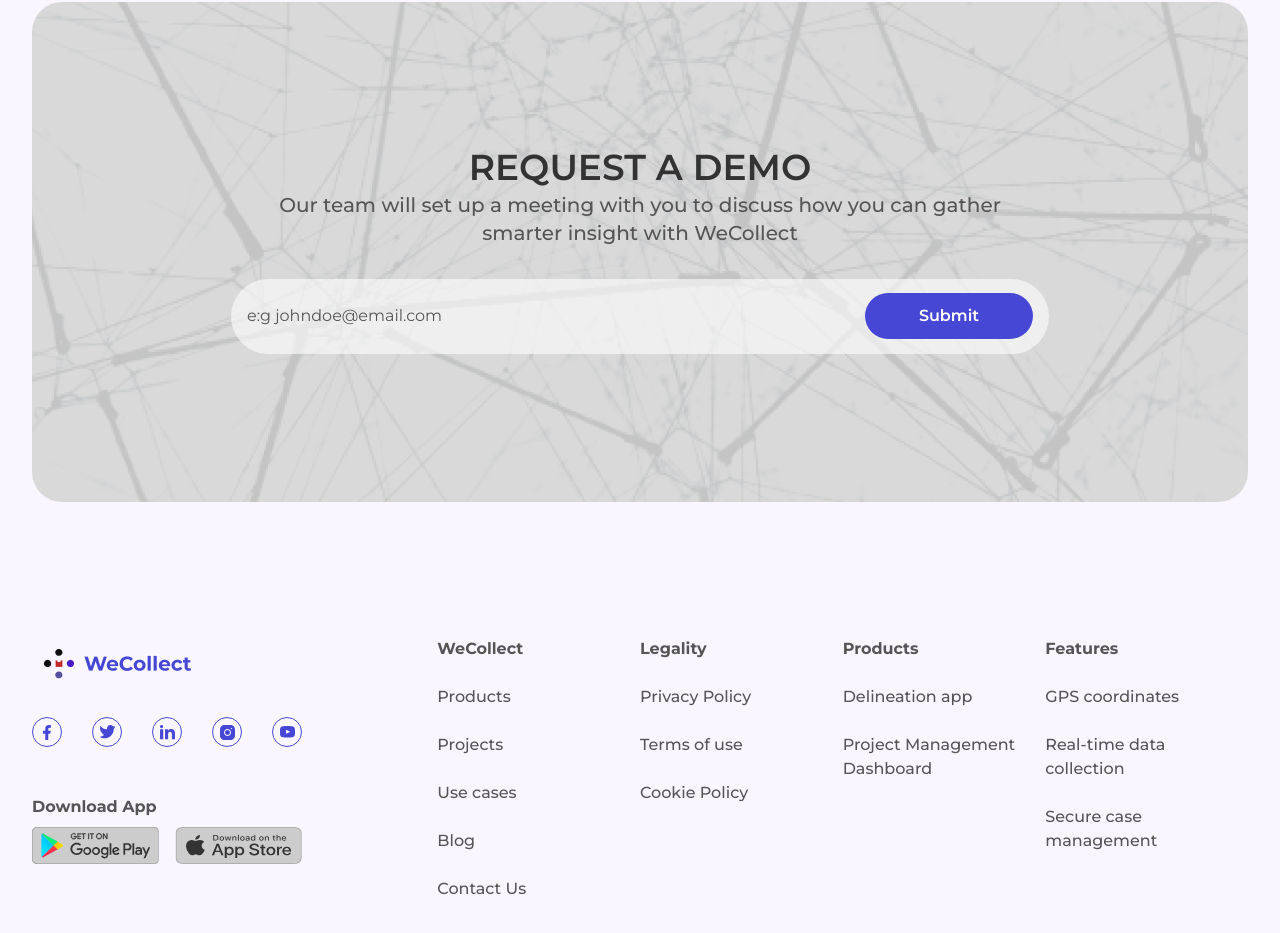
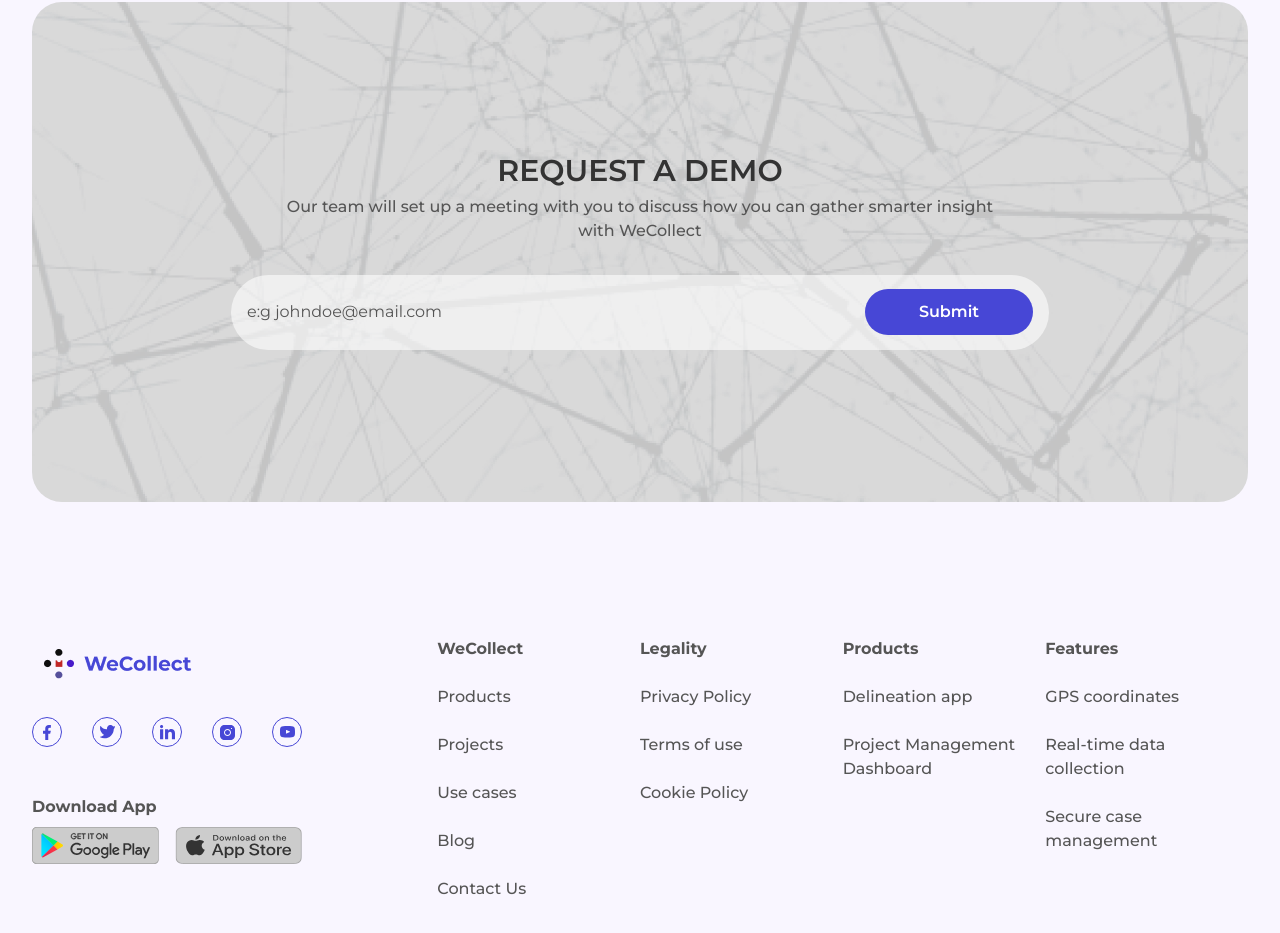
Before and after one commit to Daniekeys/temporary-hosting, a Next.js app: page /applicable-cases in a window 1280 px wide. Shown: the part 6310-7243 px from the top of the page. Built offline with nearby package versions, Linux system fonts and the light colour scheme.

Commit message:
fixed footer

```diff
--- a/components/footer/request-demo.jsx
+++ b/components/footer/request-demo.jsx
@@ -10,14 +10,14 @@ const RequestDemo = () => {
         <ContainerLayout>
           <div className="w-full request-bg min-h-[300px] px-4 lg:min-h-[500px] flex flex-col items-center justify-center">
             <h1
-              className="text-customBlack text-center text-2xl lg:text-[36px] font-semibold "
+              className="text-customBlack text-center text-2xl lg:text-[30px] 2xl:text-[36px] font-semibold "
               // data-aos="fade-up"
               // data-aos-duration="1000"
             >
               REQUEST A DEMO
             </h1>
             <p
-              className="text-ash text-base lg:text-xl text-center max-w-[738px] mx-auto font-medium mt-2"
+              className="text-ash text-base 2xl:text-xl text-center max-w-[738px] mx-auto font-medium mt-2"
               // data-aos="fade-up"
               // data-aos-duration="1000"
             >
```
